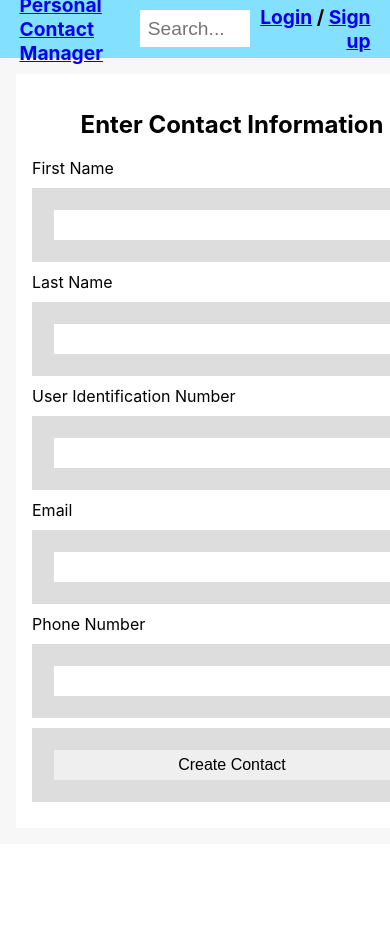
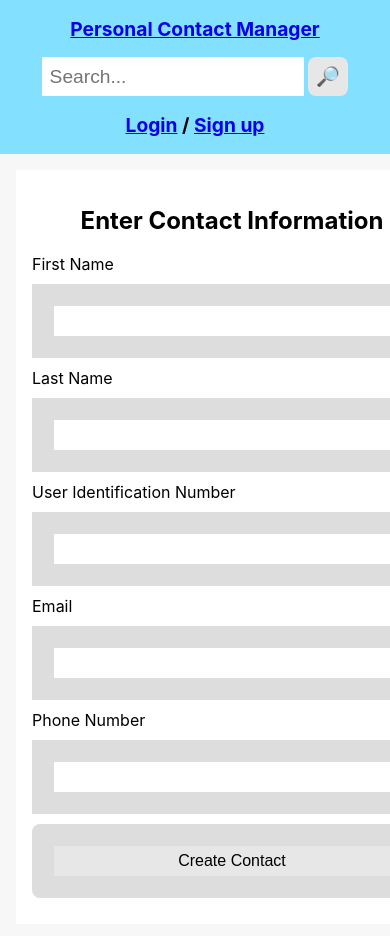
Before and after one commit to Luislfdms/Project1-COP4331C, a React (Create React App) app in the folder front-end/: page /create in a window 390 px wide. Shown: the top 936 px of the page. Before the commit the page ends 844 px from the top, so only its background shows below. Built offline with nearby package versions, Linux system fonts and the light colour scheme.

Commit message:
add search button, improve navbar responsiveness

```diff
--- a/front-end/src/App.css
+++ b/front-end/src/App.css
@@ -35,36 +35,46 @@
 }
 .searchbar {
   flex-grow: .3;
+  display: flex;
 }
-.searchbar input {
-  width: 100%;
+.searchbar .query {
+  flex-grow: 1;
   padding: .4em;
   border: none;
   box-sizing: border-box;
   font-size: 1em;
 }
+.searchbar .search-button {
+  margin: 0;
+  margin-left: .2em;
+}
+@media (max-width: 60rem) {
+  .App {
+    margin-top: 9.6em;
+  }
+  .Navbar {
+    flex-direction: column;
+    height: 8em;
+    justify-content: space-evenly;
+  }
+  .searchbar {
+    flex-grow: 0;
+  }
+  .home-nav, .signin-info {
+    text-align: center;
+    width: auto;
+  }
+}
+@media (max-height: 30rem) {
+  .App {
+    margin-top: 0;
+  }
+  .Navbar {
+    position: static;
+  }
+}
 
-.form {
-  width: 400px;
-  margin: auto;
-  text-align: center;
-  background-color: white;
-  padding: 1em;
-}
-.form label {
-  text-align: left;
-  display: block;
-}
-.form input {
-  width: 100%;
-  padding: 6px 10px;
-  margin: 10px 0;
-  border: 2cap solid #ddd;
-  box-sizing: border-box;
-  display: block;
-  font-size: 1em;
-}
-button {
+button, input[type="submit"], input[type="button"] {
   border: 0;
   padding: 8px;
   margin: 0 5px;
@@ -85,6 +95,26 @@ button:disabled {
 button.destructive:disabled {
   color: #f77;
   background-color: #ffeaea;
+}
+.form {
+  width: 400px;
+  margin: auto;
+  text-align: center;
+  background-color: white;
+  padding: 1em;
+}
+.form label {
+  text-align: left;
+  display: block;
+}
+.form input {
+  width: 100%;
+  padding: 6px 10px;
+  margin: 10px 0;
+  border: 2cap solid #ddd;
+  box-sizing: border-box;
+  display: block;
+  font-size: 1em;
 }
 
 .contact-list-buttons-fix {
--- a/front-end/src/Components/Navbar.js
+++ b/front-end/src/Components/Navbar.js
@@ -3,7 +3,7 @@ import React from 'react'
 const Navbar = () => (
   <nav className="Navbar">
     <div className="home-nav"><a href="/">Personal Contact Manager</a></div>
-    <div className="searchbar"><input type="search" placeholder="Search..." /></div>
+    <div className="searchbar"><input type="search" placeholder="Search..." class="query" /><input type="submit" value="🔎" alt="Search" className="search-button" /></div>
     <div className="signin-info">
       <a href="/login">Login</a> / <a href="/signup">Sign up</a>
     </div>
```
